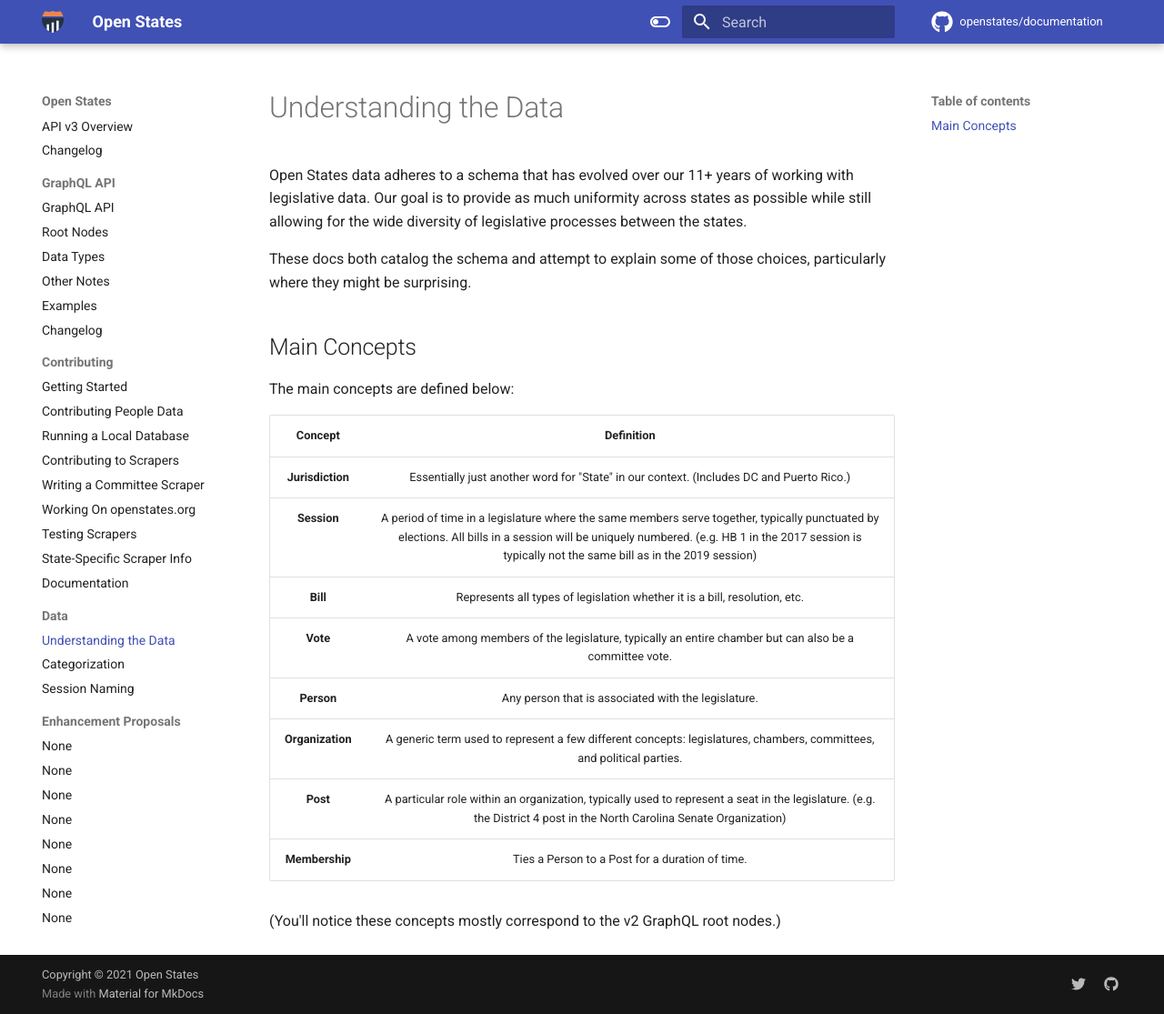
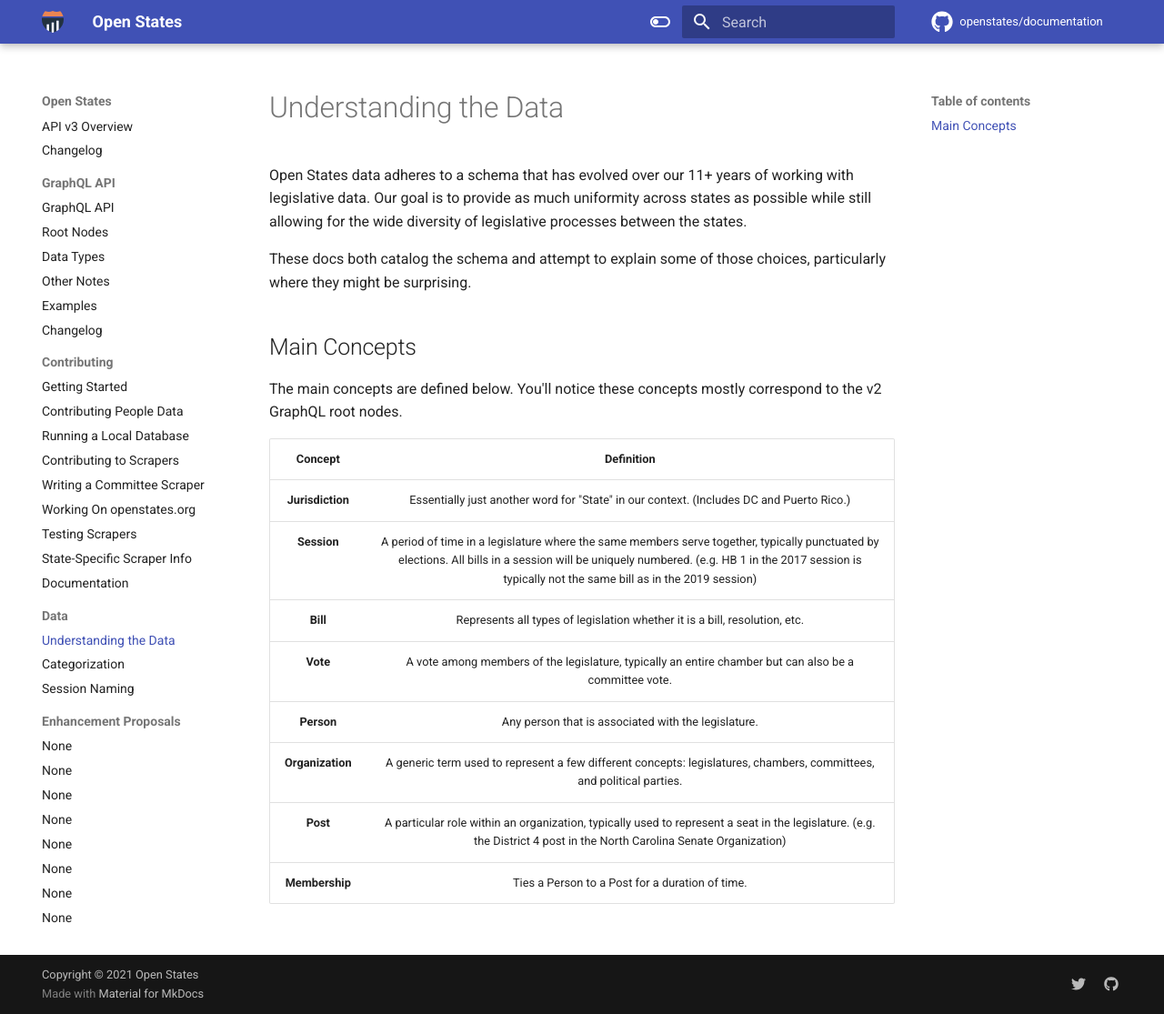
Before and after one commit to openstates/documentation, an MkDocs documentation site: the page built from docs/data/index.md, in a window 1280 px wide and 1115 px high. Shown: the whole window at 91% size. Built offline with MkDocs 1.6.1 and Material for MkDocs 9.7.7, drawn with Linux system fonts in a browser that asks for light colours; comment, search, counter and statistics services are not loaded; part of the change alters nothing that is shown.

```diff
--- a/docs/data/index.md
+++ b/docs/data/index.md
@@ -10,7 +10,7 @@ choices, particularly where they might be surprising.
 
 ## Main Concepts
 
-The main concepts are defined below:
+The main concepts are defined below. You'll notice these concepts mostly correspond to the v2 GraphQL root nodes.
 
 |    Concept    |                             Definition                            |
 |:-------------:|:-----------------------------------------------------------------:|
@@ -22,6 +22,3 @@ The main concepts are defined below:
 |  **Organization** | A generic term used to represent a few different concepts: legislatures, chambers, committees, and political parties. |
 |      **Post**     | A particular role within an organization, typically used to represent a seat in the legislature. (e.g. the District 4 post in the North Carolina Senate Organization) |
 |   **Membership**  | Ties a Person to a Post for a duration of time. |
-
-
-(You'll notice these concepts mostly correspond to the v2 GraphQL root nodes.)
```
